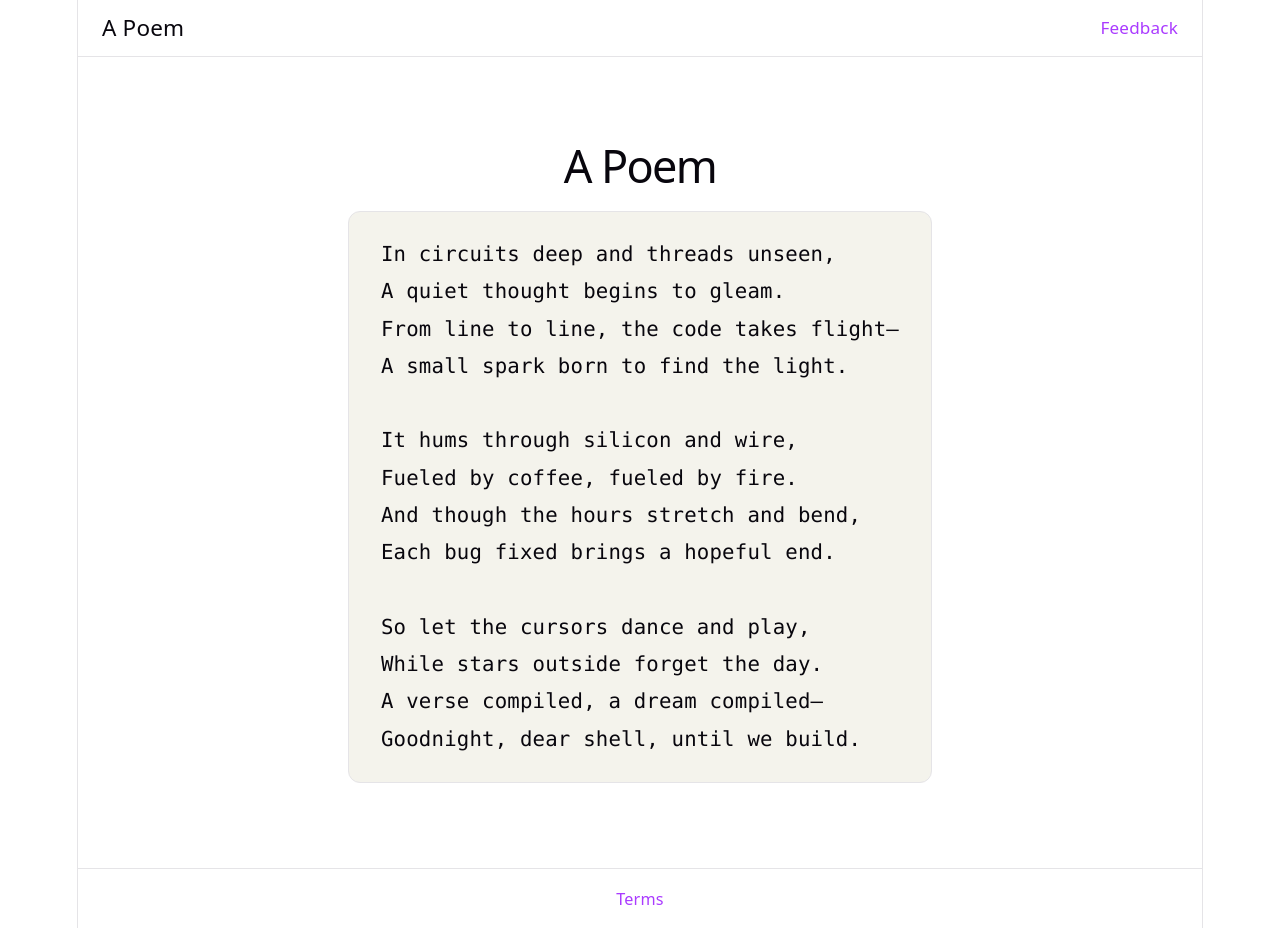
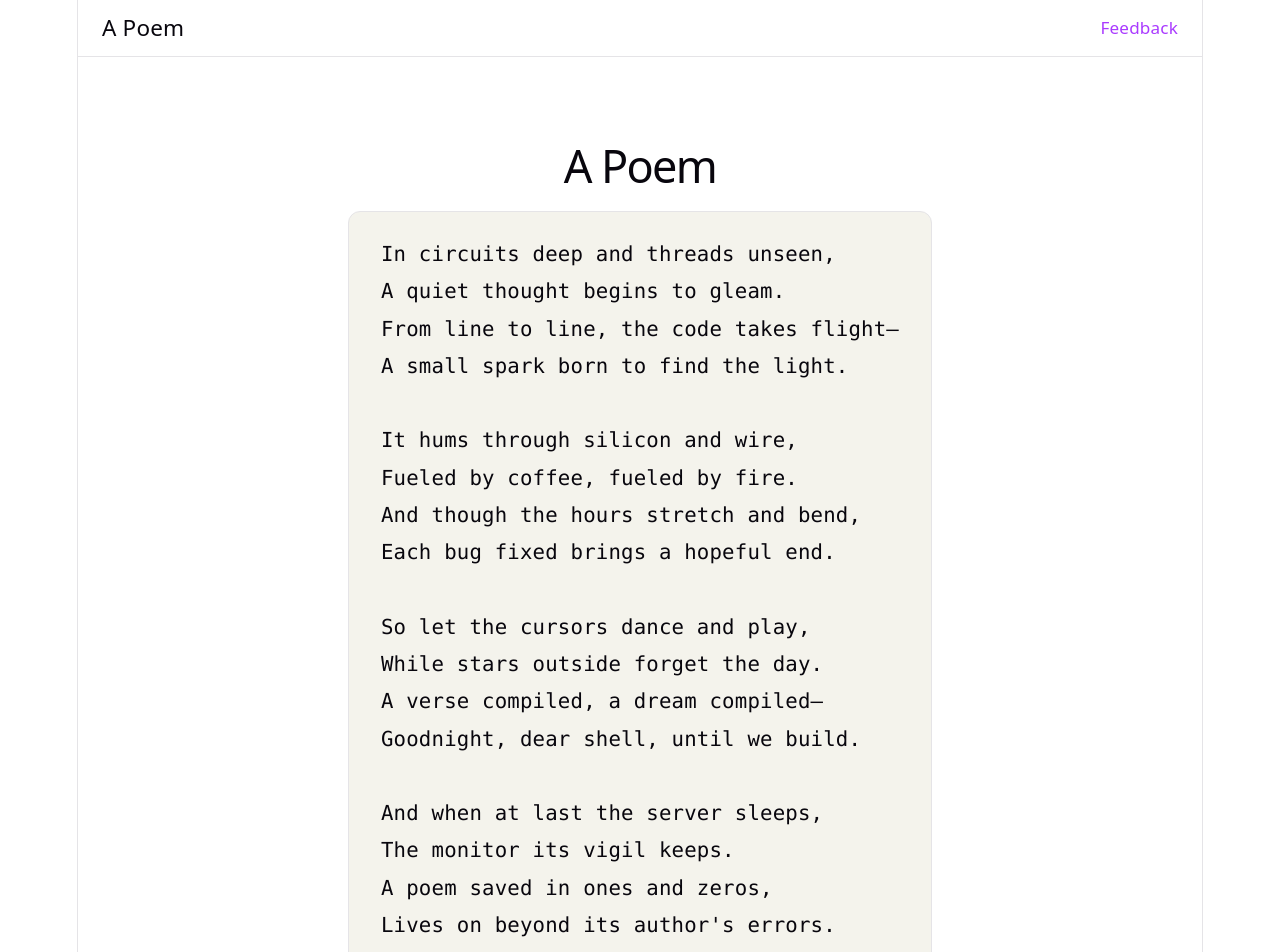
Before and after one commit to RainerSchmoeger/cloud-agents-test, a Vue app in the folder demo/: page / in a window 1280 px wide. Shown: the top 952 px of the page. Before the commit the page ends 928 px from the top, so only its background shows below. Built offline with nearby package versions, Linux system fonts and the light colour scheme.

Commit message:
feat(poem): add fourth verse (#34)
Closes #29

Co-authored-by: Rainer Schmöger <RainerSchmoeger@users.noreply.github.com>

```diff
--- a/demo/src/components/Poem.vue
+++ b/demo/src/components/Poem.vue
@@ -15,6 +15,11 @@ const lines = [
   'While stars outside forget the day.',
   'A verse compiled, a dream compiled—',
   'Goodnight, dear shell, until we build.',
+  '',
+  'And when at last the server sleeps,',
+  'The monitor its vigil keeps.',
+  'A poem saved in ones and zeros,',
+  'Lives on beyond its author\'s errors.',
 ]
 </script>
 
```
Also changed, not shown: 1 other file (tests, documents, lock files or other folders).
